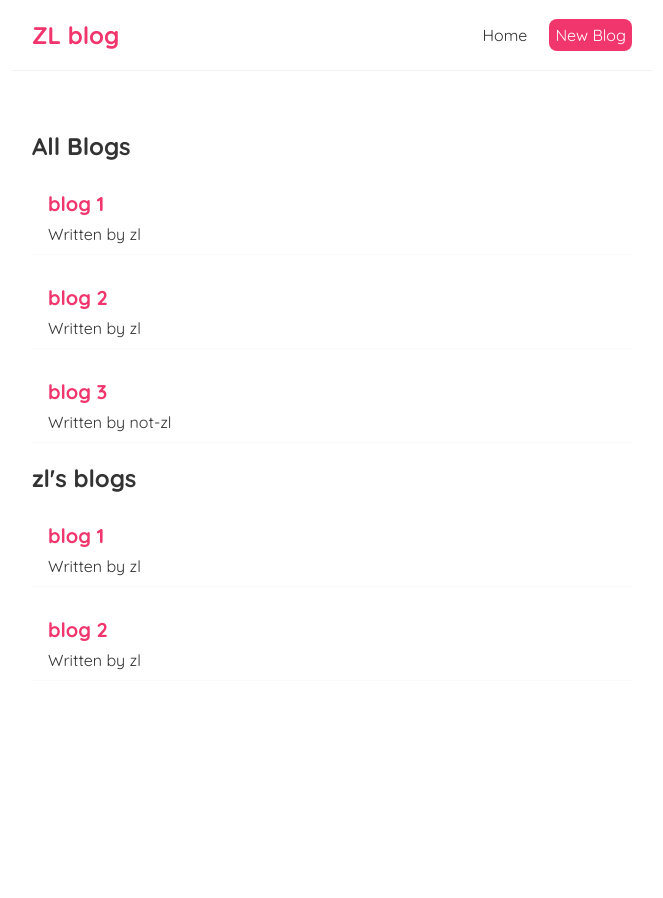
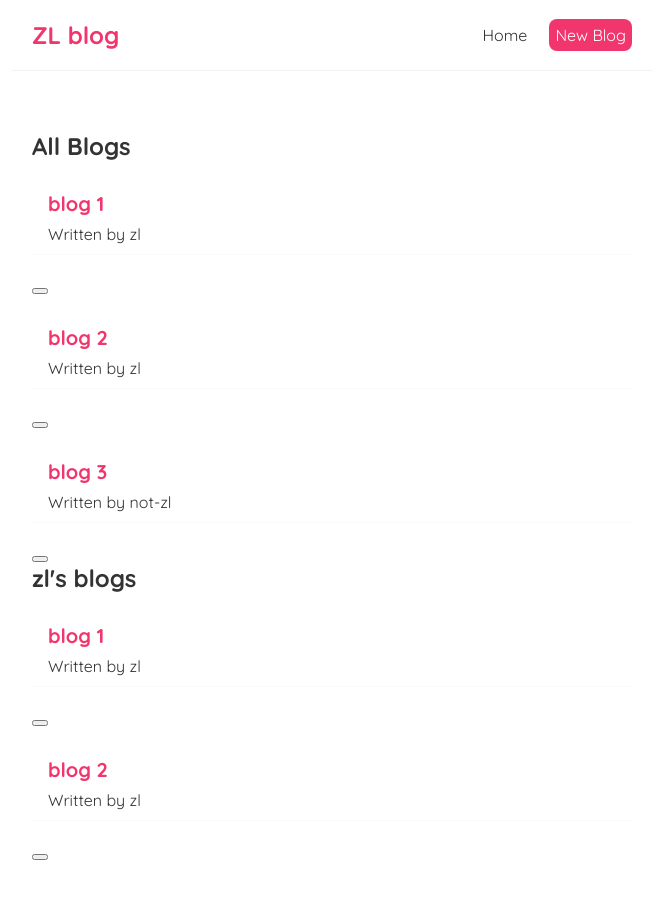
Before and after one commit to zlrkw11/zl-space, a React (Vite) app: page / in a window 1280 px wide. Shown: the top 898 px of the page, without its empty margins (308-971 px from the left). Before the commit the page ends 800 px from the top, so only its background shows below. Built offline with nearby package versions, Linux system fonts and the light colour scheme.

Commit message:
pass handleDelete function as a prop

```diff
--- a/src/components/BlogList.jsx
+++ b/src/components/BlogList.jsx
@@ -1,7 +1,6 @@
-const BlogList = ({ blogs, title }) => {
+const BlogList = ({ blogs, title, handleDelete }) => {
   //   const blogs = props.blogs;
   //   const title = props.title;
-
   return (
     <div className="home">
       <h2>{title}</h2>
@@ -11,6 +10,7 @@ const BlogList = ({ blogs, title }) => {
             <h2>{blog.title}</h2>
             <p>Written by {blog.author}</p>
           </div>
+          <button onClick={() => handleDelete(blog.id)}></button>
         </div>
       ))}
     </div>
--- a/src/components/Home.jsx
+++ b/src/components/Home.jsx
@@ -8,13 +8,15 @@ const Home = () => {
     { title: "blog 3", body: "texts", author: "not-zl", id: 3 },
   ]);
 
+  const handleDelete = (id) => {};
+
   useEffect(() => {
     console.log("use effect ran");
   });
 
   return (
     <div className="home">
-      <BlogList blogs={blogs} title="All Blogs" />
+      <BlogList blogs={blogs} title="All Blogs" handleDelete={handleDelete} />
       <BlogList
         blogs={blogs.filter((blog) => blog.author === "zl")}
         title="zl's blogs"
```
Also changed, not shown: notes/components/function_props.md (added, +7 -0 lines).
